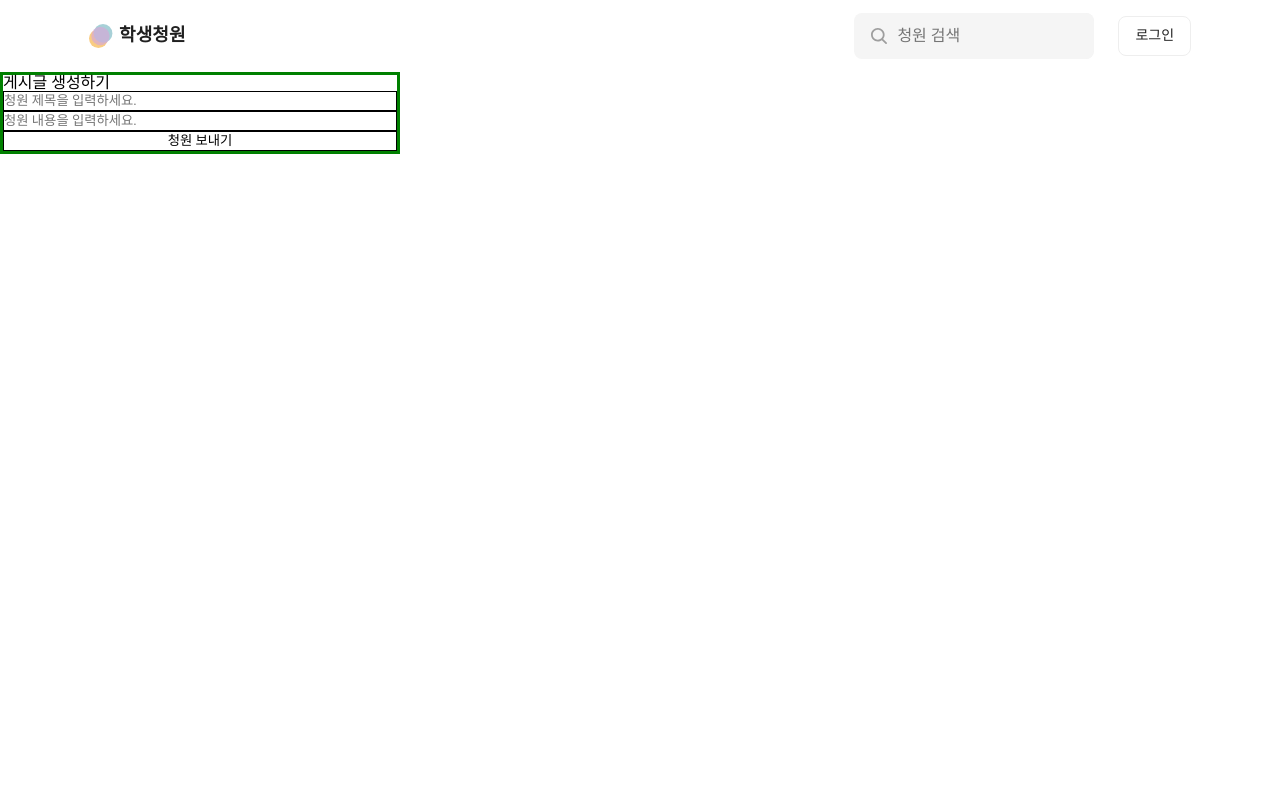
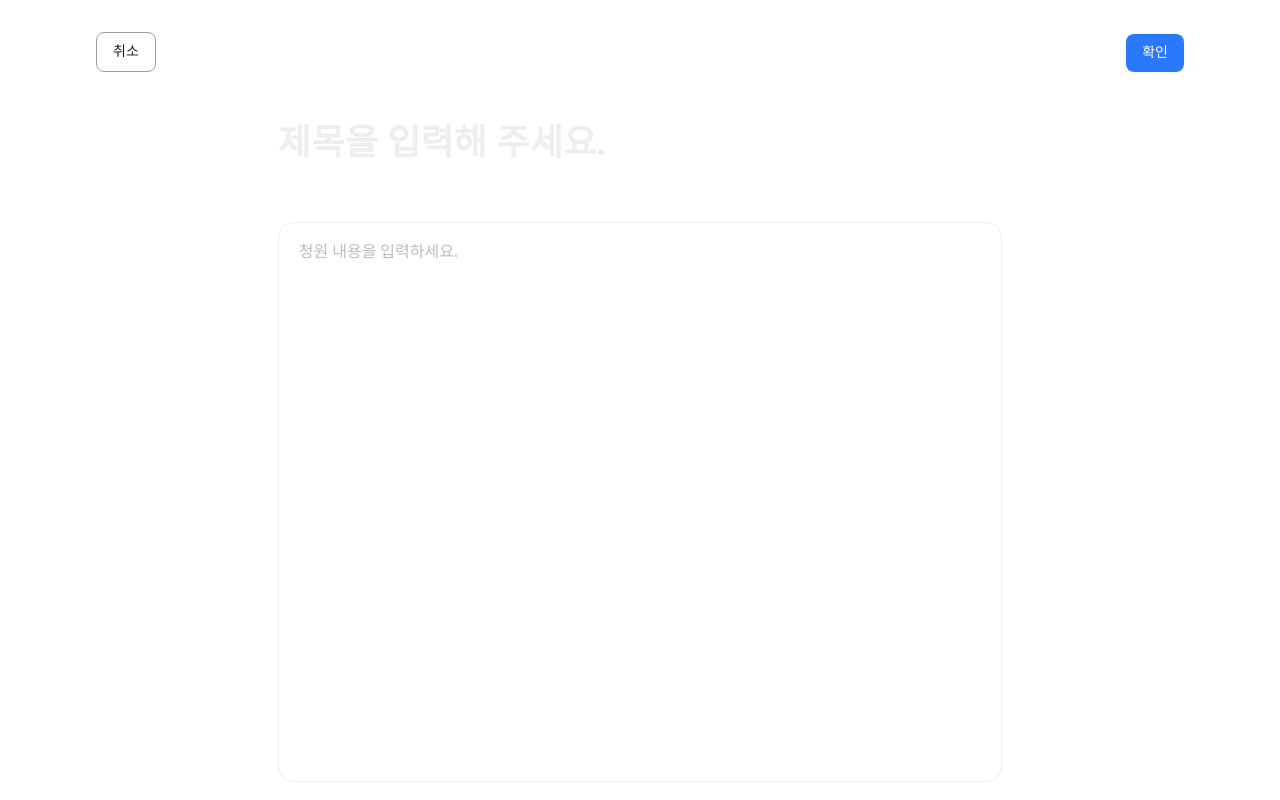
Before and after one commit to Bamdoliro/stupetition, a React (Create React App) app: page /createPetition in a window 1280 px wide. Built offline with nearby package versions, Linux system fonts and the light colour scheme; no server answers.

Commit message:
ADD :: 퍼블리싱

```diff
--- a/src/App.tsx
+++ b/src/App.tsx
@@ -5,6 +5,7 @@ import MainPage from 'pages/Main';
 import CreateBoard from 'components/board/createBoard';
 import PetitionDetail from 'components/PetitionDetail';
 import { Route, Routes } from 'react-router-dom';
+import CreatePetition from 'components/CreatePetition';
 
 const App = () => {
   return (
@@ -12,8 +13,8 @@ const App = () => {
       <Route element={<MainLayout />}>
         <Route path="/" element={<MainPage />} />
         <Route path="/petition/:id" element={<PetitionDetail />} />
-        <Route path="/createPetition" element={<CreateBoard />} />
       </Route>
+      <Route path="/createPetition" element={<CreatePetition />} />
       <Route path="/login" element={<LoginPage />} />
       <Route path="/join" element={<JoinPage />} />
     </Routes>
--- /dev/null
+++ b/src/components/CreatePetition/index.tsx
@@ -0,0 +1,24 @@
+import * as S from './style';
+
+const CreatePetition = () => {
+  return (
+    <S.Container>
+      <S.Header>
+        <S.HeaderWrap>
+          <S.UnfilledButton>
+            <S.UnfilledButtonText>취소</S.UnfilledButtonText>
+          </S.UnfilledButton>
+          <S.FilledButton>
+            <S.FilledButtonText>확인</S.FilledButtonText>
+          </S.FilledButton>
+        </S.HeaderWrap>
+      </S.Header>
+      <S.ContentsWrap>
+        <S.TitleInput placeholder="제목을 입력해 주세요." maxLength={40} />
+        <S.ContentInput placeholder="청원 내용을 입력하세요." />
+      </S.ContentsWrap>
+    </S.Container>
+  );
+};
+
+export default CreatePetition;
--- /dev/null
+++ b/src/components/CreatePetition/style.ts
@@ -0,0 +1,87 @@
+import { color } from 'styles/theme';
+import * as T from 'styles/text';
+import styled from 'styled-components';
+
+export const Container = styled.div`
+  display: flex;
+  flex-direction: column;
+  align-items: center;
+  width: 100vw;
+  height: 100vh;
+  background-color: ${color.white};
+`;
+
+export const Header = styled.div`
+  display: flex;
+  justify-content: center;
+  width: 100%;
+  height: 72px;
+  margin-bottom: 46px;
+`;
+
+export const HeaderWrap = styled.div`
+  width: 85%;
+  display: flex;
+  justify-content: space-between;
+  align-items: flex-end;
+`;
+
+export const FilledButton = styled.button`
+  display: flex;
+  align-items: center;
+  justify-content: center;
+  border-radius: 8px;
+  padding: 10px 16px;
+  background-color: ${color.main};
+  color: ${color.white};
+`;
+
+export const UnfilledButton = styled.button`
+  display: flex;
+  align-items: center;
+  justify-content: center;
+  border-radius: 8px;
+  padding: 10px 16px;
+  background-color: ${color.white};
+  border: 1px solid ${color.gray500};
+`;
+
+export const FilledButtonText = styled(T.btn2)`
+  color: ${color.white};
+`;
+
+export const UnfilledButtonText = styled(T.btn2)`
+  color: ${color.gray900};
+`;
+
+export const ContentsWrap = styled.div`
+  width: 56.6%;
+  height: 70%;
+`;
+
+export const TitleInput = styled.textarea`
+  font-weight: 700;
+  font-size: 36px;
+  line-height: 140%;
+  letter-spacing: 0.25px;
+  width: 100%;
+  resize: none;
+  &::placeholder {
+    color: ${color.gray200};
+  }
+`;
+
+export const ContentInput = styled.textarea`
+  padding: 16px 20px;
+  border: 1px solid ${color.gray200};
+  border-radius: 16px;
+  width: 100%;
+  height: 100%;
+  resize: none;
+  font-weight: 400;
+  font-size: 16px;
+  line-height: 160%;
+  &::placeholder {
+    color: ${color.gray400};
+  }
+`;
```
